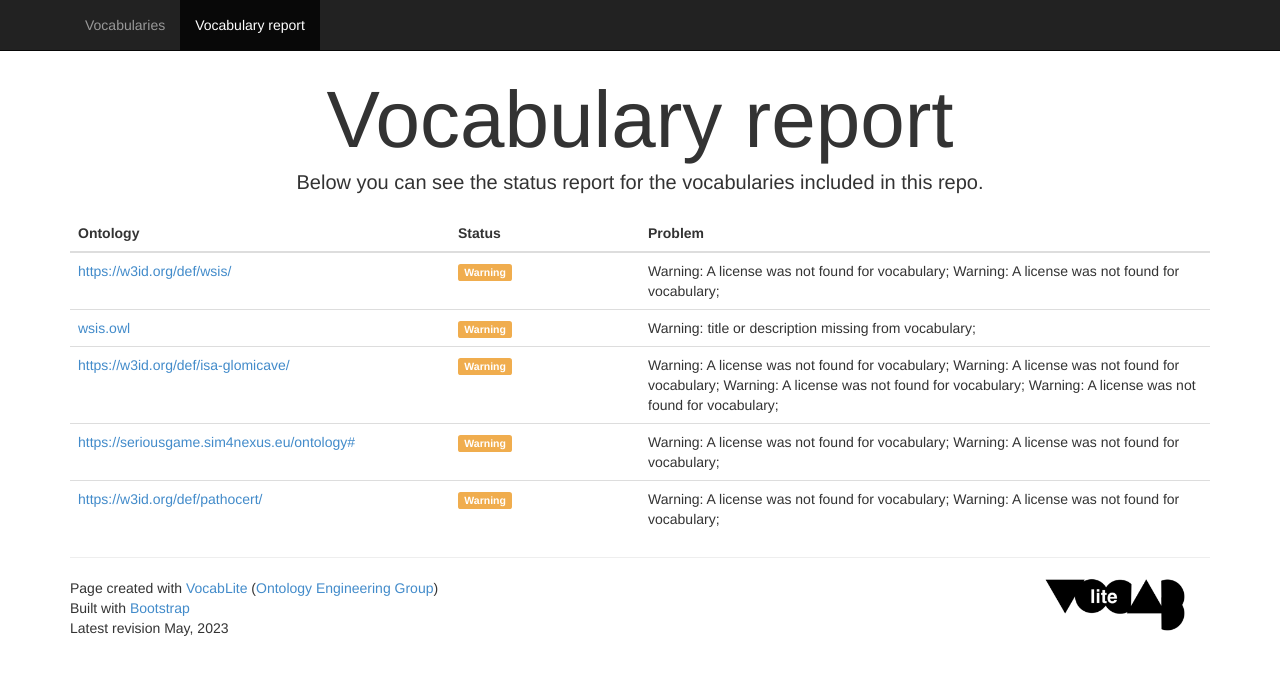
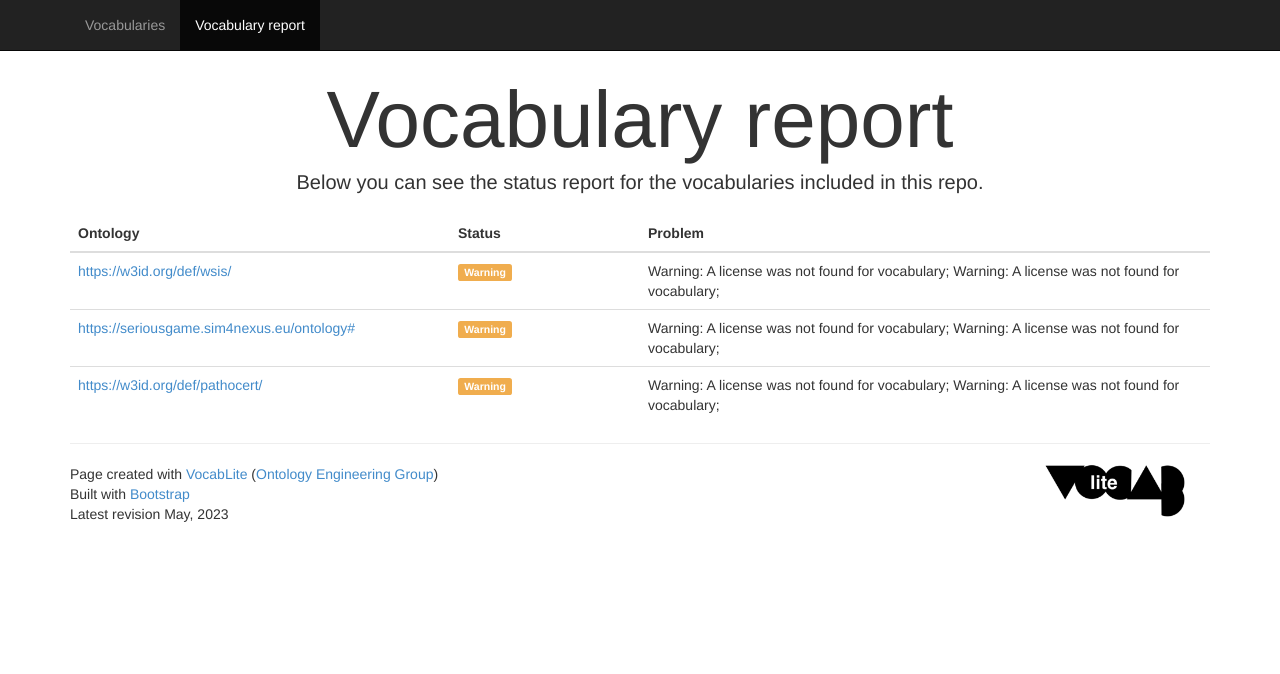
Before and after one commit to ColoDidac/EurecatOntologies, a plain HTML site: page report.html in a window 1280 px wide. Drawn offline with Linux system fonts and the light colour scheme.

Commit message:
Report Updated

```diff
--- a/report.html
+++ b/report.html
@@ -76,20 +76,6 @@
 <td>Warning: A license was not found for vocabulary; Warning: A license was not found for vocabulary; </td>
 </tr>
   <tr>
-<td><a href = "/home/ahmad/repos/prevclone-s1Ey/WSIS/wsis.owl" target="_blank">wsis.owl</a></td>
-<td>
-<span class="label label-warning">Warning</span>
-</td>
-<td>Warning: title or description missing from vocabulary; </td>
-</tr>
-  <tr>
-<td><a href = "https://w3id.org/def/isa-glomicave/" target="_blank">https://w3id.org/def/isa-glomicave/</a></td>
-<td>
-<span class="label label-warning">Warning</span>
-</td>
-<td>Warning: A license was not found for vocabulary; Warning: A license was not found for vocabulary; Warning: A license was not found for vocabulary; Warning: A license was not found for vocabulary; </td>
-</tr>
-  <tr>
 <td><a href = "https://seriousgame.sim4nexus.eu/ontology#" target="_blank">https://seriousgame.sim4nexus.eu/ontology#</a></td>
 <td>
 <span class="label label-warning">Warning</span>
```
